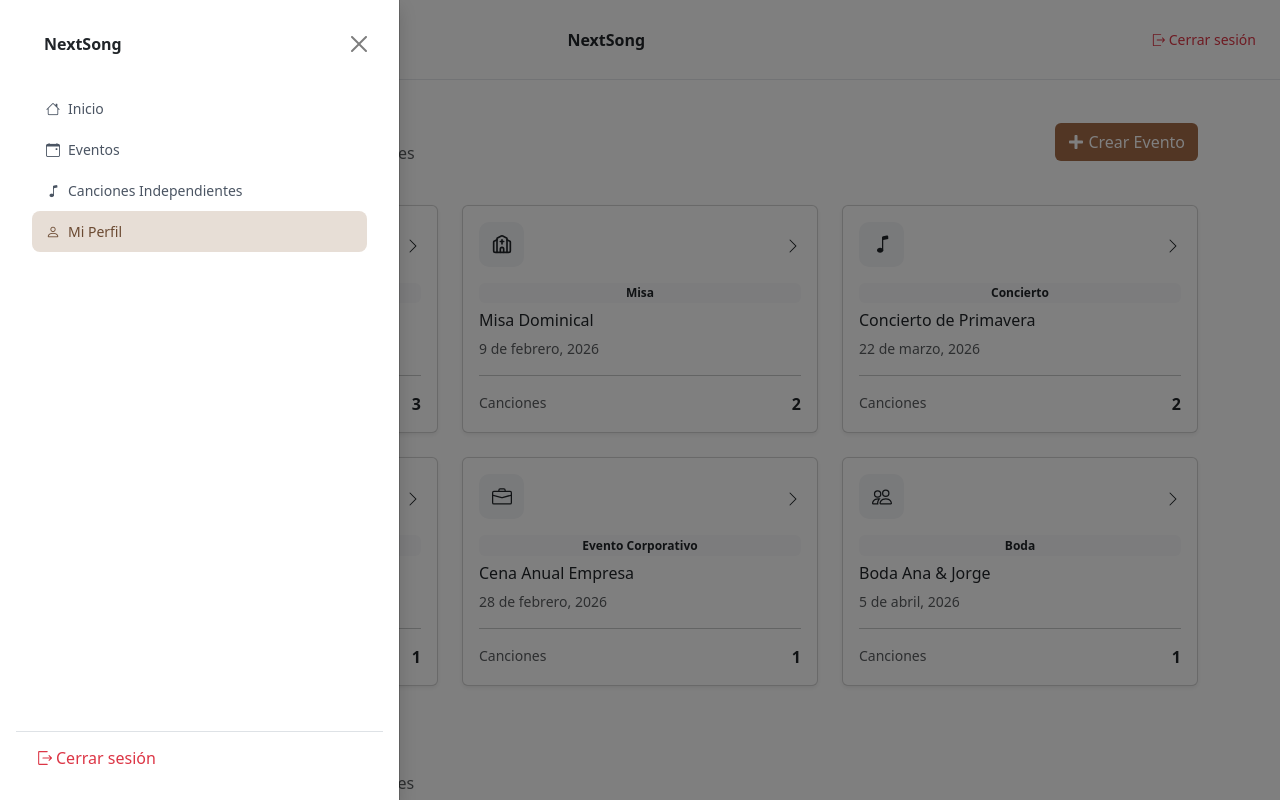
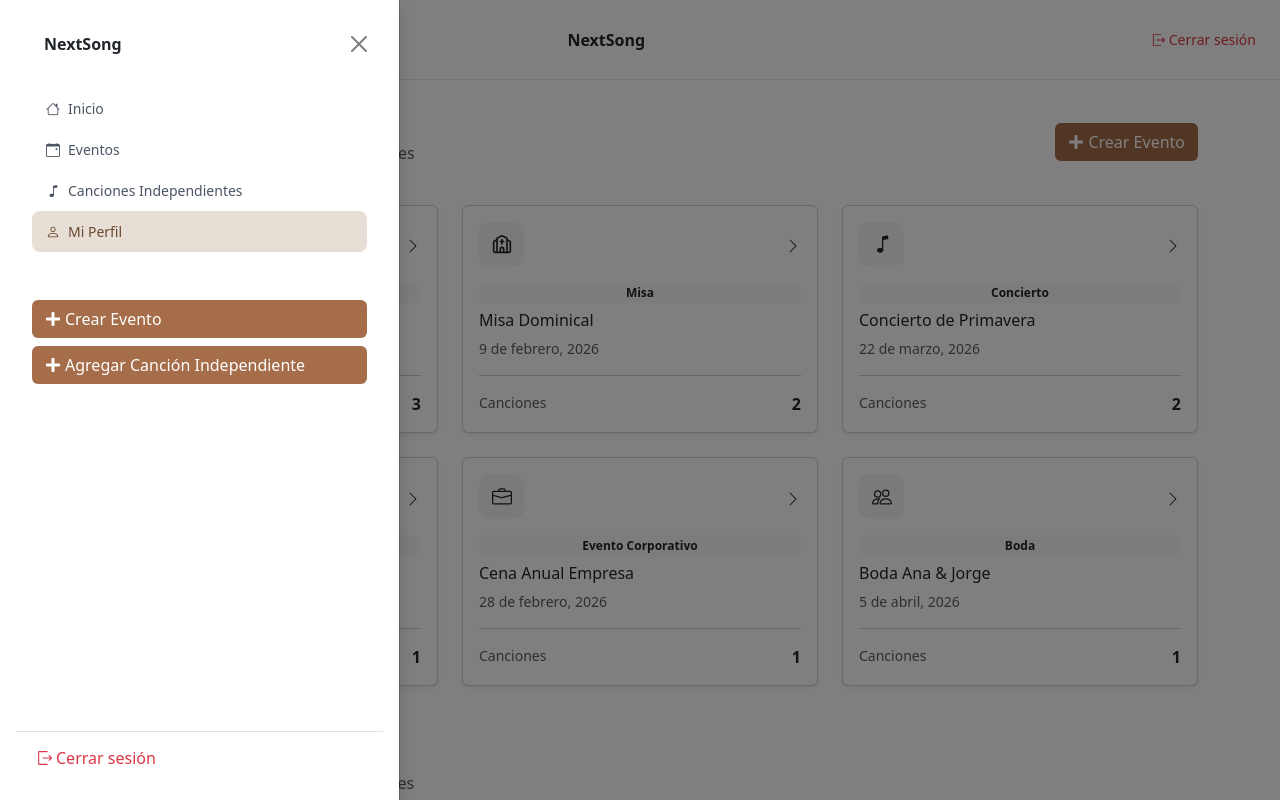
Before and after one commit to Vladimir-28/Nextsong-Web, a React (Vite) app in the folder Nextsong/: page / in a window 1280 px wide. Both pictures are taken after a click on the button 41 px from the left and 39 px from the top of the page. Shown: the top 800 px of the page. Built offline with nearby package versions, Linux system fonts and the light colour scheme.

Commit message:
Se agregaron los dos botones crear evento y agregar cancion independiente al sidebar

```diff
--- a/Nextsong/src/components/CustomSidebar.jsx
+++ b/Nextsong/src/components/CustomSidebar.jsx
@@ -1,6 +1,7 @@
 import { NavLink } from 'react-router-dom';
 import '../styles/style.css';
 import { RxExit } from "react-icons/rx";
+import { FaPlus } from "react-icons/fa";
 
 export default function CustomSidebar() {
 	return (
@@ -57,8 +58,25 @@ export default function CustomSidebar() {
 					</li>
 
 				</ul>
+               <div className="mt-5">
+                 <button
+				    className="btn text-white d-flex justify-content-start align-items-center  w-100 mb-2"
+				    style={{ backgroundColor: "#a56d49" }}
+				>
+					<FaPlus className="me-1"/> Crear Evento
+				</button>
+				<button
+				    className="btn text-white d-flex justify-content-start align-items-center w-100"
+				    style={{ backgroundColor: "#a56d49" }}
+				>
+					<FaPlus className="me-1"/> Agregar Canción Independiente
+				</button>
+				</div>
 
 			</div>
+
+
+
 			<div className='border-top p-2'>
 				<button className="btn btn-outline-danger border-0 d-flex justify-content-start align-items-center w-50">
 					<RxExit className='me-1' /> Cerrar sesión
```
Also changed, not shown: 1 other file (tests, documents, lock files or other folders).
